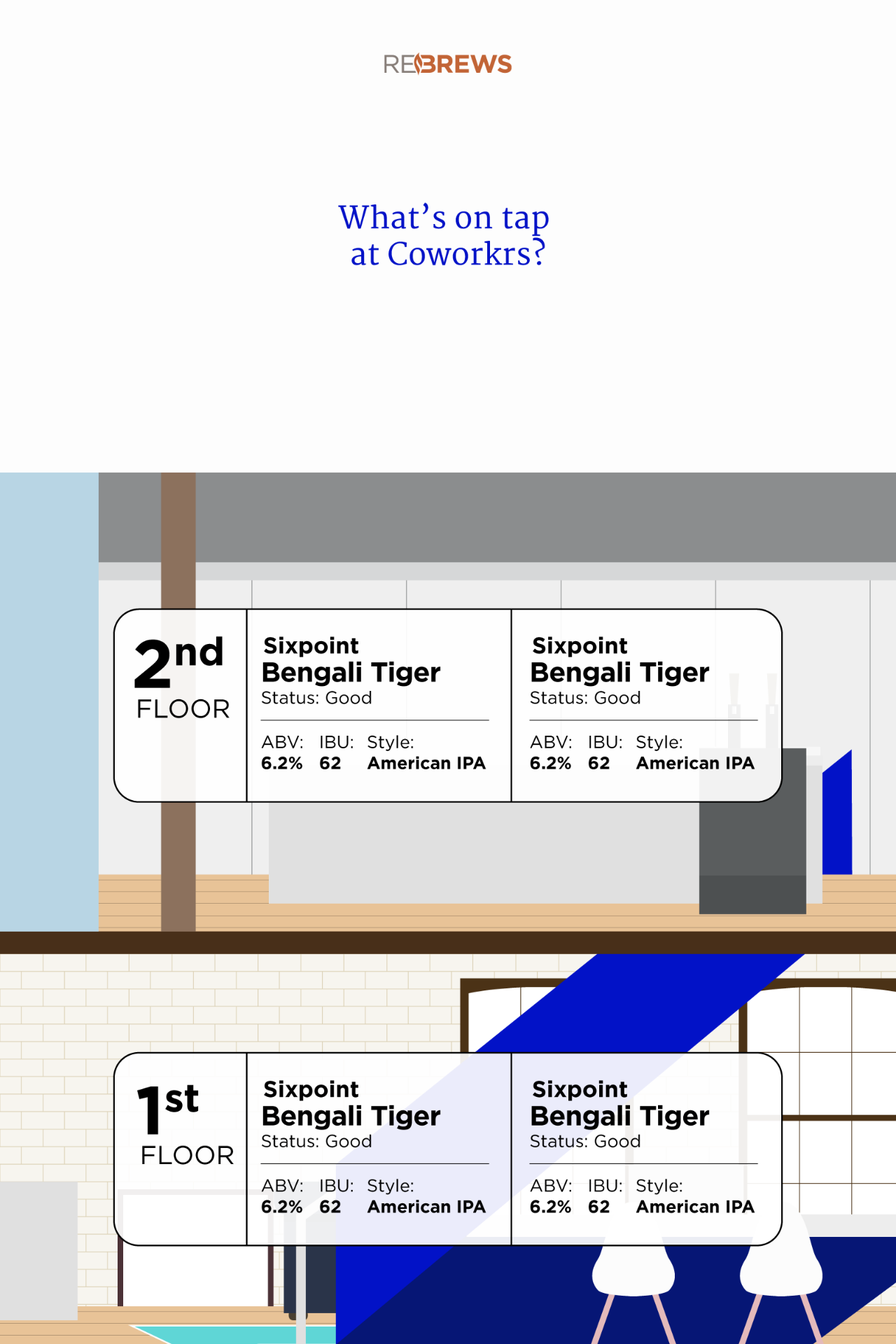
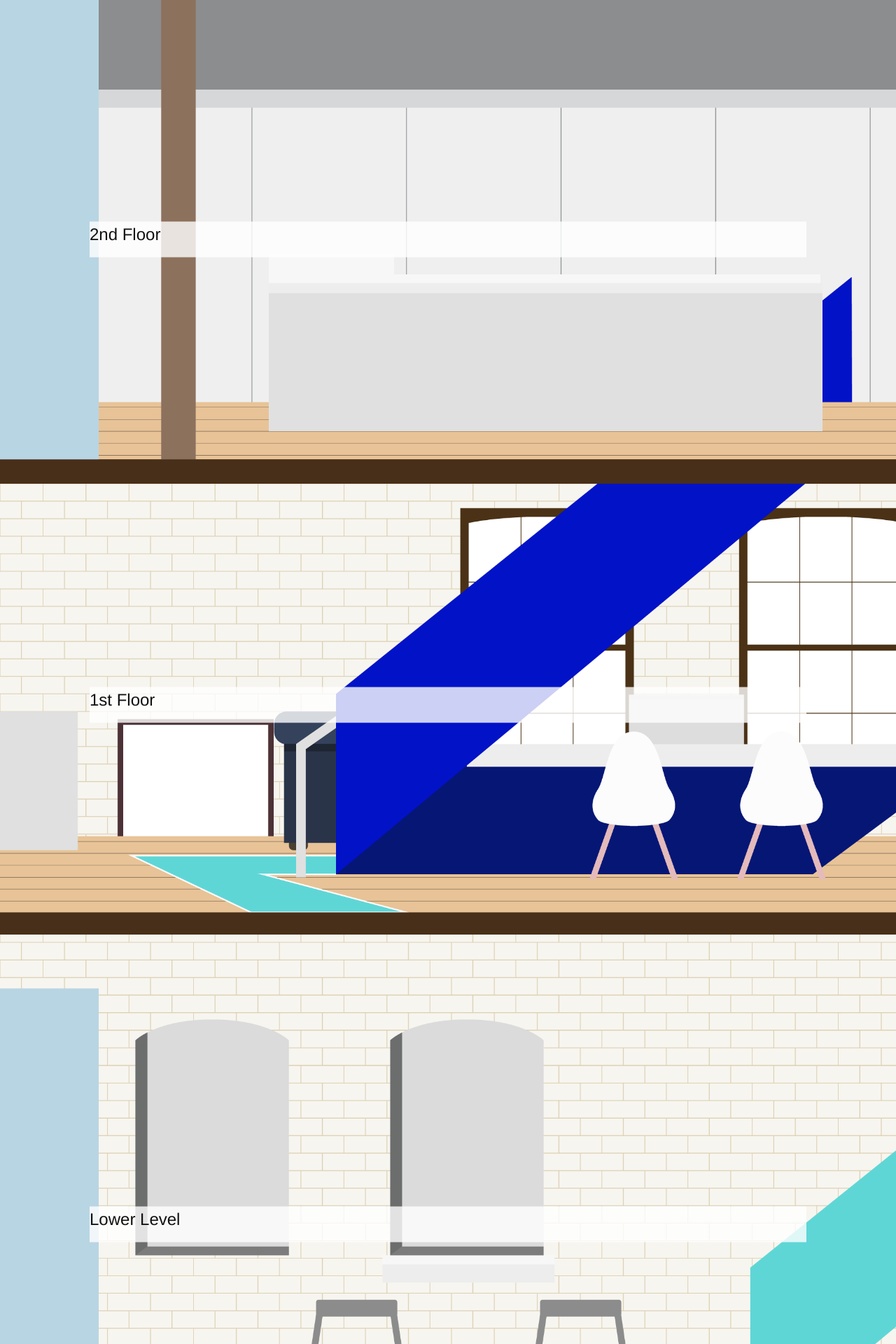
Before and after one commit to theReboot/cobrewrs, a Jekyll site: the page built from index.html, in a window 1280 px wide. Shown: the top 1920 px of the page at 70% size. Built offline with Jekyll 4.4.1, drawn with Linux system fonts in a browser that asks for light colours; some of the changed text lies outside the part shown.

Commit message:
Layered info over images. Rounded rating to nearest hundredth

```diff
--- a/_config.yml
+++ b/_config.yml
@@ -1,14 +1,12 @@
 # Site settings
-title: Your awesome title
-email: your-email@domain.com
+title: Rebrews
+email: adam.parker@reboot.org
 description: > # this means to ignore newlines until "baseurl:"
-  Write an awesome description for your new site here. You can edit this
-  line in _config.yml. It will appear in your document head meta (for
-  Google search results) and in your feed.xml site description.
+  Keeping you up to date with what's on tap at Coworkrs.
 baseurl: "http://thereboot.github.io/rebrews" # the subpath of your site, e.g. /blog/
 url: "http://yourdomain.com" # the base hostname & protocol for your site
-twitter_username: jekyllrb
-github_username:  jekyll
+twitter_username: thereboot
+github_username:  thereboot
 
 # Build settings
 markdown: kramdown
--- a/_layouts/home.html
+++ b/_layouts/home.html
@@ -4,13 +4,8 @@
   {% include head.html %}
 
   <body>
-    <img src="{{ site.baseurl }}/img/test.png" alt="test image" />
 
-    <div class="page-content">
-      <div class="wrapper">
-        {{ content }}
-      </div>
-    </div>
+    {{ content }}
 
     {% include footer.html %}
 
--- a/css/main.scss
+++ b/css/main.scss
@@ -51,12 +51,29 @@ $on-laptop:        800px;
         "syntax-highlighting"
 ;
 
-.floor {
+section {
+  min-height: 30rem;
+}
+
+section.floor {
+  position: relative;
+}
+
+.bgImage {
+
+}
+
+.infoWrap {
+  position: absolute;
+  top: 50%;
+  left: 50%;
+  transform: translateX(-50%) translateY(-50%);
   float: left;
   clear: both;
-  width: 100%;
+  width: 80%;
   padding: 0;
   margin: 0 auto 5rem;
+  background: rgba(255,255,255,.8);
 }
 
 .beer {
@@ -66,13 +83,14 @@ $on-laptop:        800px;
 
 .thumb {
   float: left;
-  padding: 0 1rem 1rem 0;
+  padding: 0 1rem 2rem 0;
 }
 
 h2 {
   font-size: 2rem;
   font-weight: 700;
   line-height: 1;
+  margin: 0 0 .4rem;
 }
 
 h4 {
@@ -83,10 +101,22 @@ h4 {
 
 .status {
   display: block;
-  border-bottom: 1px solid #000;
-  padding-bottom: 1rem;
+  border-top: 1px solid #000;
+  padding-top: 1rem;
 }
 
 .ooo {
   opacity: .3;
 }
+
+.bold {
+  font-weight: 700;
+}
+
+.white {
+  color: #fff;
+}
+
+.blueBG {
+  background: #0212C7;
+}
--- a/index.html
+++ b/index.html
@@ -2,37 +2,45 @@
 layout: home
 ---
 
-<div class="floor">
-  <div id="beer0" class="beer">2nd Floor, Left</div>
-  <div id="beer1" class="beer">2nd Floor, Right</div>
-</div>
 
-<div class="floor">
-  <div id="beer2" class="beer">1st Floor</div>
-</div>
+<section class="floor secondFloor">
 
-<div class="floor">
-  <div id="beer3" class="beer solo">Basement, Left</div>
-  <div id="beer4" class="beer">Basement, Right</div>
-</div>
+  <img class="bgImage" src="{{ site.baseurl }}/img/bg_secondfloor.png" alt="second floor" />
 
-<!-- <div class="floor">
-  <div class="col-1-5">
-    <p>2nd Floor</p>
+  <div class="infoWrap">
+    <h1>2nd Floor</h1>
+    <div id="beer0" class="beer"></div>
+    <div id="beer1" class="beer"></div>
   </div>
-  <div class="beer col-2-5">
-    <img class="thumb" src="https://untappd.akamaized.net/site/beer_logos/beer-691381_ccb87_sm.jpeg" />
-    <h4>Sixpoint Brewery</h4>
-    <h2>Billy Half-Stack IPA</h2>
-    <p><span class="status">Good</span></p>
-    <p><span class="beerStyle">American IPA</span></p>
-    <p>
-      <span class="beerMeta">5.5% ABV</span>
-      <span class="beerMeta">62 IBU</span>
-      <span class="beerMeta">Something</span>
-    </p>
+
+</section>
+
+<section class="floor firstFloor">
+
+  <img class="bgImage" src="{{ site.baseurl }}/img/bg_firstfloor.png" alt="first floor" />
+
+  <div class="infoWrap">
+    <h1>1st Floor</h1>
+    <div id="beer2" class="beer"></div>
   </div>
-  <div class="beer col-2-5">
 
+</section>
+
+<section class="floor lowerLevel">
+
+  <img class="bgImage" src="{{ site.baseurl }}/img/bg_lowerlevel.png" alt="lower level" />
+
+  <div class="infoWrap">
+    <h1>Lower Level</h1>
+    <div id="beer3" class="beer solo"></div>
+    <div id="beer4" class="beer"></div>
   </div>
-</div> -->
+
+</section>
+
+<section class="blueBG">
+
+  <h1 class="white">See something out of date?</h1>
+  <button><a href="https://docs.google.com/a/thereboot.org/spreadsheets/d/1kwgYEHQT0BPk_-pSerQDmLQslBwceMN93LXfFSdwQu8/edit?usp=sharing">Update this page</a></button>
+
+</section>
--- a/js/scripts.js
+++ b/js/scripts.js
@@ -9,50 +9,6 @@ function init() {
                    callback: showInfo,
                    simpleSheet: true } )
 }
-
-// function showInfo(data, tabletop) {
-//
-// console.log(data);
-//
-//   for (var i = 0; i < data.length; i++) {
-//
-//
-//
-//     if (data[i].Active === '0') {
-//       // nothing on tap
-//       $("#beer"+[i]).addClass("ooo").append('<h2>Out of order</h2>'
-//       );
-//     } else {
-//       // function for each beer
-//       var beerID = data[i].BIN;
-//       var beerStatus = data[i].Status;
-//       var url = 'https://api.untappd.com/v4/beer/info/' + beerID + requestParameters;
-//
-//       // find the appropriate div and attach status
-//       $("#beer"+ [i]).append('<h2>' + beerStatus + '</h2>');
-//
-//       // get beer data from Untappd
-//       $.getJSON(url, function(untappddata) {
-//
-//         var beerName = untappddata.response.beer.beer_name;
-//         var beerBrewery = untappddata.response.beer.brewery.brewery_name;
-//         var beerABV = untappddata.response.beer.beer_abv;
-//         var beerIBU = untappddata.response.beer.beer_ibu;
-//         var beerRating = untappddata.response.beer.rating_score;
-//
-//         console.log(i);
-//
-//         $("#beer" + [i]).append('<div>' +
-//         '<h2>' + beerName + '</h2>' +
-//         '<h4>' + beerBrewery + '</h4>' +
-//         '<p>' + beerABV + '% ABV, IBU ' + beerIBU + '</p>' +
-//         '<p>Rating: ' + beerRating + '</p>' +
-//         '</div>'
-//         );
-//       });
-//     } // end else
-//   }
-// }
 
 function showInfo(data, tabletop) {
 
@@ -67,24 +23,22 @@ function showInfo(data, tabletop) {
         var beerStatus = data[i].Status;
         var url = 'https://api.untappd.com/v4/beer/info/' + beerID + requestParameters;
 
-
         $.getJSON(url, function(data) {
 
           var beerName = data.response.beer.beer_name;
           var beerBrewery = data.response.beer.brewery.brewery_name;
-          var beerStyle = data.response.beer.beer_style;
           var beerABV = data.response.beer.beer_abv;
           var beerIBU = data.response.beer.beer_ibu;
           var beerRating = data.response.beer.rating_score;
+          beerRating = beerRating.toFixed(2);
           var beerLabel = data.response.beer.beer_label;
 
           $("#beer" + [i]).append('<div>' +
             '<img src="' + beerLabel + '" class="thumb" />' +
             '<h4>' + beerBrewery + '</h4>' +
             '<h2>' + beerName + '</h2>' +
+            '<p><span class="beerMeta">' + beerABV + '% ABV</span> | <span class="beerMeta">IBU ' + beerIBU + '</span> | <span class="beerMeta">Rating: ' + beerRating + '/5.00</span></p>' +
             '<p><span class="status">' + beerStatus + '</span></h4>' +
-            '<p><span class="beerStyle">' + beerStyle + '</span></p>' +
-            '<p><span class="beerMeta">' + beerABV + '% ABV</span> | <span class="beerMeta">IBU ' + beerIBU + '</span> | <span class="beerMeta">Rating: ' + beerRating + '</span></p>' +
             '</div>'
           );
         });
```
Also changed, not shown: img/bg_firstfloor.png (added), img/bg_lowerlevel.png (added), img/bg_secondfloor.png (added).
